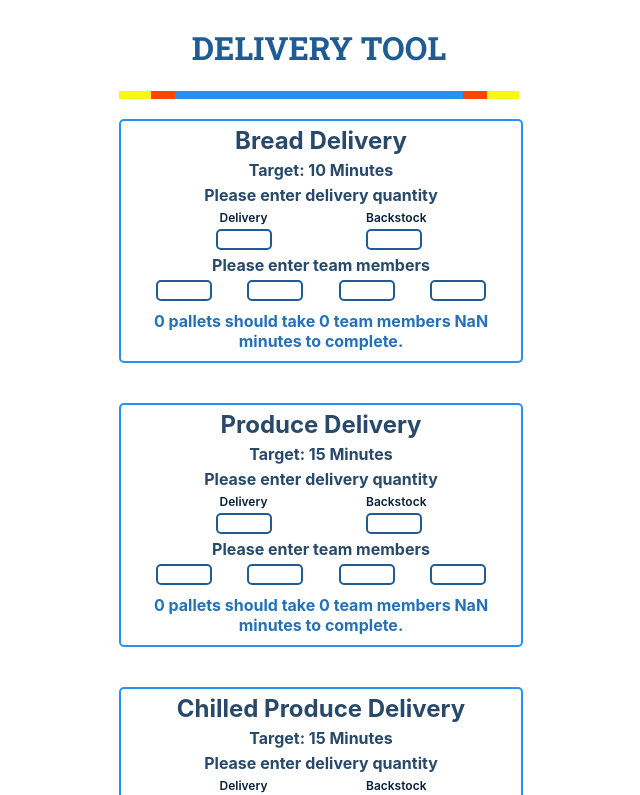
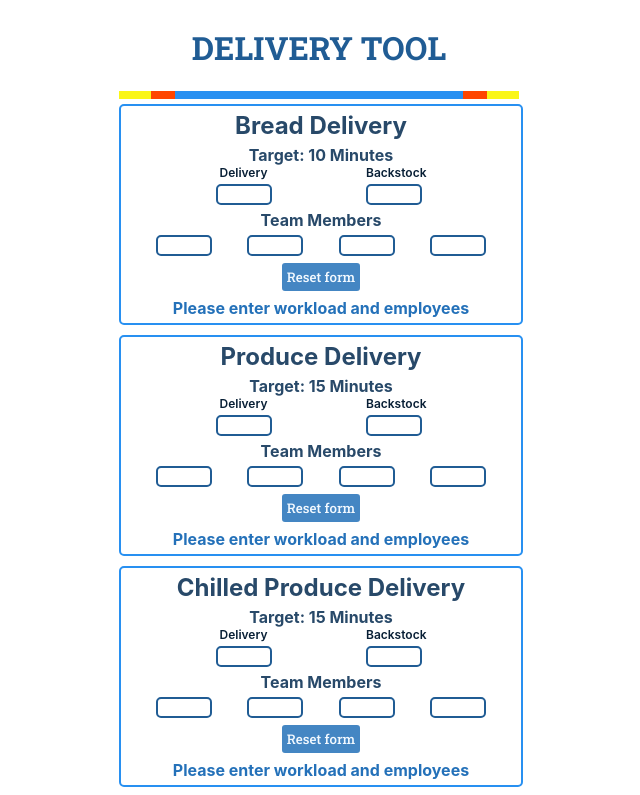
Before and after one commit to Sjones91/time-target-setter, a React (Create React App) app: page / in a window 1280 px wide. Shown: the top 795 px of the page, without its empty margins (321-961 px from the left). Built offline with nearby package versions, Linux system fonts and the light colour scheme.

Commit message:
version 1.0 final

```diff
--- a/src/App.css
+++ b/src/App.css
@@ -72,7 +72,7 @@ h1 {
     flex-direction: column;
     text-align: center;
     justify-content: space-evenly;
-    margin: 20px auto;
+    margin: 5px auto;
     color:rgb(8, 31, 53)
 }
 .input-field {
@@ -83,7 +83,7 @@ h1 {
 
 }
 .output-text {
-    margin: 10px 10px;
+    margin: 0px 10px 5px;
     color: rgb(36, 113, 185);
 }
 .delivery-header {
@@ -108,6 +108,21 @@ h4, h2, label{
 .employeeInput {
     flex-wrap: wrap;
 }
+.btn {
+    background-color: rgb(36, 113, 185);
+    max-width: 6rem;
+    margin: 5px auto;
+    color: aliceblue;
+    border-radius: 5px;
+    border:rgb(255, 255, 255) solid 2px;
+    padding: 5px;
+    font-family:  'Roboto Slab', serif;;
+    opacity: 85%;
+}
+.btn:hover {
+    cursor: pointer;
+    opacity: 100%;
+}
 
 /*----------------------Delivery input style---------------------*/
 @media  screen and (min-width:600px) {
--- a/src/components/sub-components/bread.js
+++ b/src/components/sub-components/bread.js
@@ -28,42 +28,68 @@ function Delivery(props) {
         setTarget(finalTarget)
     }
     /*check fields populated and produce*/
-    const [display] = `${totalPallets} pallets should take ${employees} team members ${target} minutes to complete.`
+    const display = `${totalPallets} pallets should take ${employees} team members ${target} minutes to complete.`
+    const [message, setMessage] = useState(false)
     const checkFields = ()=> {
+        let palletsField = false;
+        let membersField = false;
 
+        if( totalPallets >= 1) {
+            palletsField = true;
+        };
+        if(employees >= 1) {
+            membersField =true;
+        };
+        if(palletsField === true && membersField === true) {
+            setMessage(true)
+        } else {
+            setMessage(false)
+        }
+    }
+    /**Reset form */
+    const resetInputs = ()=> {
+        setEmployees(0);
+        setTotalPallets(0);
+        teamMembers = [];
+        const inputs = document.getElementsByTagName("input");
+        for(let i = 0; i < inputs.length; i++) {
+            if(inputs[i].type == "text"){
+                inputs[i].value = "";
+            }
+        }
     }
 
     /*Use Effect*/
     useEffect(()=> {
         calcPallets()
         calcTarget()
+        checkFields()
     },)
 
     return (
         <div className="delivery-container">
             <h2 className="delivery-header">{title} Delivery</h2>
             <h4>Target: {timeTarget} Minutes</h4>
-            <h4 className="component-h4">Please enter delivery quantity</h4>
             <div className="d-f-row jc-space-e">
                 <section className="d-f-col">
                     <label className="label-input">Delivery</label>
-                    <input id="del-input"type="text" className="input-field pallet-input"onChange={(e)=> setDelPallets(parseInt(e.target.value))}></input>
+                    <input id="del-input"type="text" className="input-field pallet-input"onChange={(e)=> setDelPallets(parseFloat(e.target.value))}></input>
                 </section>
                 <section className="d-f-col">
                 <label className="label-input">Backstock</label>
-                    <input id="bs-input"type="text" className="input-field" onChange={(e)=> setBsPallets(parseInt(e.target.value))}></input>
+                    <input id="bs-input"type="text" className="input-field" onChange={(e)=> setBsPallets(parseFloat(e.target.value))}></input>
                 </section>
             </div>
-
-            <h4 className="component-h4">Please enter team members</h4>
+            <h4 className="component-h4">Team Members</h4>
             <div className="employeeInput d-f-row jc-space-e" id="employee-list">
                 <input type="text" className="input-field" onChange={(e) => {teamMembers[0] = e.target.value; updateEmployees()}}></input>
                 <input type="text" className="input-field" onChange={(e) => {teamMembers[1] = e.target.value; updateEmployees()}}></input>
                 <input type="text" className="input-field" onChange={(e) => {teamMembers[2] = e.target.value; updateEmployees()}}></input>
                 <input type="text" className="input-field" onChange={(e) => {teamMembers[3] = e.target.value; updateEmployees()}}></input>
             </div>
+            <button type="submit" className="btn" onClick={resetInputs}>Reset form</button>
             <div>
-                <h4 className="output-text">{totalPallets} pallets should take {employees} team members {target} minutes to complete.</h4>
+                <h4 className="output-text">{message? display : "Please enter workload and employees"}</h4>
             </div>
         </div>
     );
```
